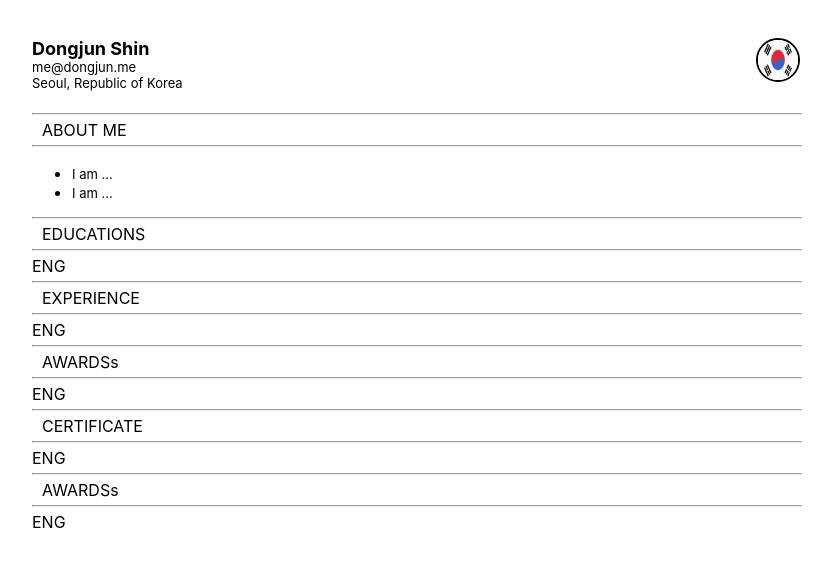
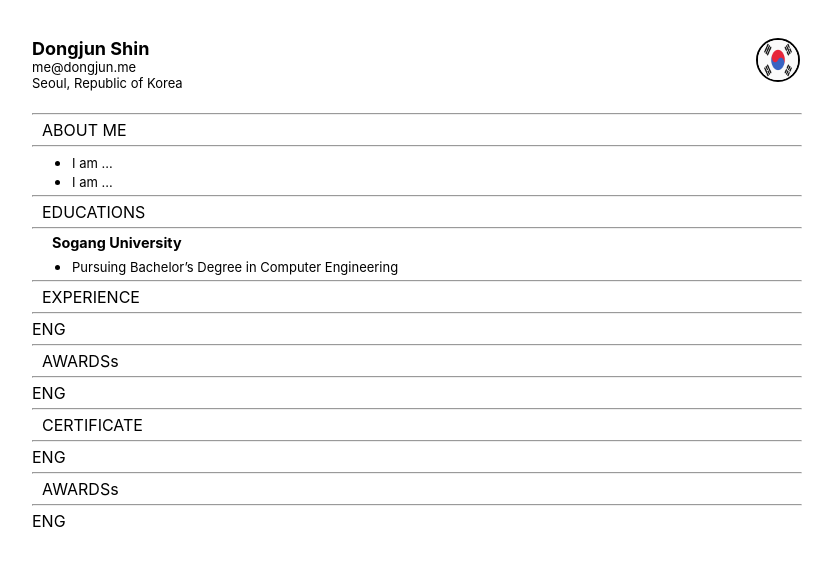
Before and after one commit to americano212/typescript-react-resume-page, a React (Create React App) app: page / in a window 1280 px wide. Shown: the top 566 px of the page, without its empty margins (224-1057 px from the left). Built offline with nearby package versions, Linux system fonts and the light colour scheme.

Commit message:
feat: ul 태그 마진값 수정 및 educations에 항목추가

```diff
--- a/src/components/AboutMe.tsx
+++ b/src/components/AboutMe.tsx
@@ -13,7 +13,7 @@ function AboutMe() {
   return (
     <AboutMeBox>
       <TitleBox title={"ABOUT ME"} />
-      <ul>
+      <ULSmallMargin>
         <li>
           <Contents>
             {language === "ENG" ? "I am ..." : "나는 이런 사람 입니다"}
@@ -24,7 +24,7 @@ function AboutMe() {
             {language === "ENG" ? "I am ..." : "나는 이런 사람 입니다"}
           </Contents>
         </li>
-      </ul>
+      </ULSmallMargin>
     </AboutMeBox>
   );
 }
@@ -33,4 +33,9 @@ const AboutMeBox = styled.div`
   padding-top: 70px;
 `;
 
+const ULSmallMargin = styled.ul`
+  margin-top: 5px;
+  margin-bottom: 5px;
+`;
+
 export default AboutMe;
--- a/src/components/Educations.tsx
+++ b/src/components/Educations.tsx
@@ -4,6 +4,9 @@ import { useSelector } from "react-redux";
 import { RootState } from "../store/modules";
 
 import TitleBox from "./atoms/TitleBox";
+import SubTitle from "./atoms/SubTitle";
+import Contents from "./atoms/Contents";
+import styled from "styled-components";
 
 function Educations() {
   const language = useSelector(
@@ -12,9 +15,25 @@ function Educations() {
   return (
     <div>
       <TitleBox title={"EDUCATIONS"} />
-      {language}
+      <SubTitle>
+        {language === "ENG" ? "Sogang University" : "서강대학교"}
+      </SubTitle>
+      <ULSmallMargin>
+        <li>
+          <Contents>
+            {language === "ENG"
+              ? "Pursuing Bachelor’s Degree in Computer Engineering"
+              : "컴퓨터공학과 (학사) 재학중"}
+          </Contents>
+        </li>
+      </ULSmallMargin>
     </div>
   );
 }
 
+const ULSmallMargin = styled.ul`
+  margin-top: 5px;
+  margin-bottom: 5px;
+`;
+
 export default Educations;
--- /dev/null
+++ b/src/components/atoms/SubTitle.tsx
@@ -0,0 +1,24 @@
+import React from "react";
+import styled from "styled-components";
+
+type SubTitleProps = {
+  children: string;
+};
+
+function SubTitle(props: SubTitleProps) {
+  const subTitle = props.children;
+  return (
+    <div>
+      <SubTitleText>{subTitle}</SubTitleText>
+    </div>
+  );
+}
+
+const SubTitleText = styled.p`
+  font-weight: bold;
+  font-size: 0.9rem;
+  margin: 0;
+  margin-left: 20px;
+`;
+
+export default SubTitle;
```
